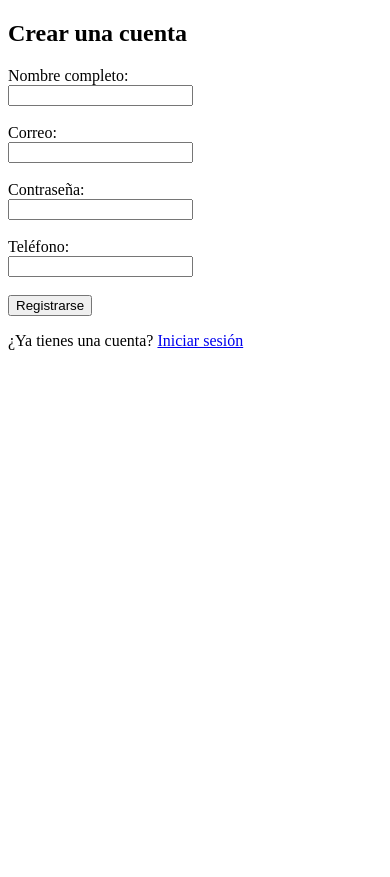
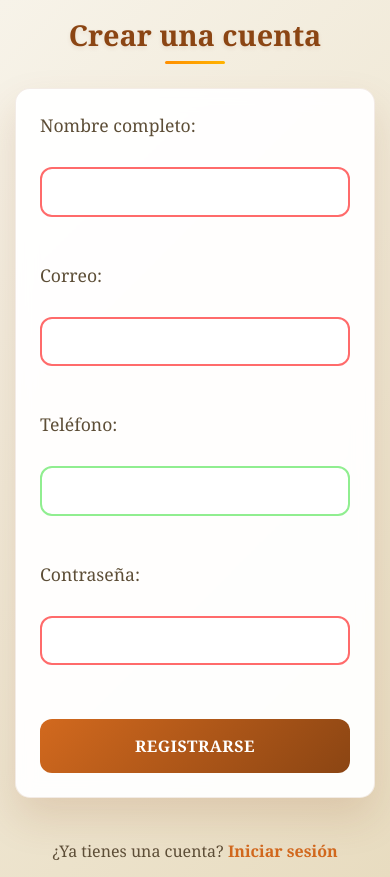
Before and after one commit to Danielaaa09/cafeteria_project, a Flask app: page /register in a window 390 px wide. Before the commit the page ends 350 px from the top, so only its background shows below. Run offline with Flask 3, Linux system fonts and the light colour scheme; parts of the project's set-up code (start-up, migrations or seed data) failed here and were passed over.

Commit message:
cambios realizados

```diff
--- a/static/login.css
+++ b/static/login.css
@@ -1,6 +1,4 @@
-/* login.css - Versión corregida */
-@import url('https://fonts.googleapis.com/css2?family=Space+Grotesk:wght@400;600;700&family=DM+Sans:wght@400;500&display=swap');
-
+/* Reset y configuración base */
 * {
     margin: 0;
     padding: 0;
@@ -8,237 +6,371 @@
 }
 
 body {
-    font-family: 'DM Sans', sans-serif;
+    font-family: 'Georgia', 'Times New Roman', serif;
+    background: linear-gradient(135deg, #f7f3e9 0%, #e8dcc0 100%);
     min-height: 100vh;
-    background: linear-gradient(135deg, #fffbeb 0%, #fed7aa 50%, #fffbeb 100%);
     display: flex;
     flex-direction: column;
     align-items: center;
     justify-content: center;
     padding: 20px;
-    position: relative;
-    overflow-x: hidden;
+    color: #3e2723;
 }
 
-/* Elementos decorativos de fondo */
-body::before {
-    content: '';
-    position: absolute;
-    top: 10%;
-    left: 10%;
-    width: 120px;
-    height: 120px;
-    background: rgba(234, 88, 12, 0.1);
-    border-radius: 50%;
-    filter: blur(40px);
-    z-index: 1;
-}
-
-body::after {
-    content: '';
-    position: absolute;
-    bottom: 15%;
-    right: 15%;
-    width: 160px;
-    height: 160px;
-    background: rgba(251, 146, 60, 0.15);
-    border-radius: 50%;
-    filter: blur(50px);
-    z-index: 1;
-}
-
-/* Contenedor principal que agrupa todo */
-body > * {
-    position: relative;
-    z-index: 10;
+/* Contenedor principal del formulario */
+form {
+    background: white;
+    padding: 40px;
+    border-radius: 16px;
+    box-shadow: 0 20px 40px rgba(62, 39, 35, 0.1);
+    width: 100%;
+    max-width: 400px;
+    border: 1px solid #d7ccc8;
 }
 
 /* Título principal */
 h2 {
-    font-family: 'Space Grotesk', sans-serif;
-    font-size: 28px;
-    font-weight: 700;
-    color: #1f2937;
+    font-size: 2rem;
+    font-weight: 600;
+    color: #5d4037;
     text-align: center;
     margin-bottom: 30px;
-    background: rgba(255, 255, 255, 0.95);
-    backdrop-filter: blur(10px);
-    padding: 20px;
-    border-radius: 20px 20px 0 0;
-    box-shadow: 0 -5px 20px rgba(0, 0, 0, 0.05);
-    width: 100%;
-    max-width: 400px;
-    border: 1px solid rgba(255, 255, 255, 0.2);
-    border-bottom: none;
     position: relative;
 }
 
 h2::after {
-    content: '☕';
-    display: block;
-    font-size: 32px;
-    margin-top: 8px;
-    opacity: 0.8;
-}
-
-/* Contenedor principal del formulario */
-form {
-    background: rgba(255, 255, 255, 0.95);
-    backdrop-filter: blur(10px);
-    padding: 40px;
-    border-radius: 0;
-    box-shadow: 0 20px 40px rgba(0, 0, 0, 0.1);
-    width: 100%;
-    max-width: 400px;
-    border: 1px solid rgba(255, 255, 255, 0.2);
-    border-top: none;
-    border-bottom: none;
+    content: '';
+    position: absolute;
+    bottom: -10px;
+    left: 50%;
+    transform: translateX(-50%);
+    width: 60px;
+    height: 3px;
+    background: linear-gradient(90deg, #ff8f00, #ffb300);
+    border-radius: 2px;
 }
 
 /* Etiquetas */
 label {
     display: block;
+    font-size: 0.95rem;
     font-weight: 500;
-    color: #374151;
+    color: #5d4037;
     margin-bottom: 8px;
-    font-size: 14px;
-    letter-spacing: 0.5px;
+    margin-top: 16px;
+}
+
+label:first-of-type {
+    margin-top: 0;
 }
 
 /* Campos de entrada */
 input[type="email"],
 input[type="password"] {
     width: 100%;
-    padding: 14px 16px;
-    border: 2px solid #e5e7eb;
-    border-radius: 12px;
-    font-size: 16px;
-    font-family: 'DM Sans', sans-serif;
-    background: #ffffff;
+    padding: 12px 16px;
+    border: 2px solid #e0e0e0;
+    border-radius: 8px;
+    font-size: 1rem;
     transition: all 0.3s ease;
-    margin-bottom: 20px;
+    background: #fafafa;
+    color: #3e2723;
 }
 
 input[type="email"]:focus,
 input[type="password"]:focus {
     outline: none;
-    border-color: #ea580c;
-    box-shadow: 0 0 0 3px rgba(234, 88, 12, 0.1);
-    transform: translateY(-1px);
+    border-color: #ff8f00;
+    background: white;
+    box-shadow: 0 0 0 3px rgba(255, 143, 0, 0.1);
 }
 
 /* Botón de envío */
 input[type="submit"] {
     width: 100%;
     padding: 14px;
-    background: linear-gradient(135deg, #ea580c 0%, #dc2626 100%);
+    background: linear-gradient(135deg, #ff8f00 0%, #ffb300 100%);
     color: white;
     border: none;
-    border-radius: 12px;
-    font-size: 16px;
+    border-radius: 8px;
+    font-size: 1.1rem;
     font-weight: 600;
-    font-family: 'DM Sans', sans-serif;
     cursor: pointer;
     transition: all 0.3s ease;
-    margin-top: 10px;
-    box-shadow: 0 4px 15px rgba(234, 88, 12, 0.3);
+    margin-top: 24px;
+    text-transform: uppercase;
+    letter-spacing: 0.5px;
 }
 
 input[type="submit"]:hover {
-    background: linear-gradient(135deg, #dc2626 0%, #b91c1c 100%);
+    background: linear-gradient(135deg, #f57c00 0%, #ff9800 100%);
     transform: translateY(-2px);
-    box-shadow: 0 6px 20px rgba(234, 88, 12, 0.4);
+    box-shadow: 0 8px 20px rgba(255, 143, 0, 0.3);
 }
 
 input[type="submit"]:active {
     transform: translateY(0);
 }
 
-/* Contenedor de enlaces */
+/* Enlaces */
 p {
     text-align: center;
-    margin: 0;
-    padding: 15px 40px;
-    color: #6b7280;
-    font-size: 14px;
-    line-height: 1.6;
-    background: rgba(255, 255, 255, 0.95);
-    backdrop-filter: blur(10px);
-    width: 100%;
-    max-width: 400px;
-    border: 1px solid rgba(255, 255, 255, 0.2);
+    margin-top: 20px;
+    font-size: 0.9rem;
+    color: #6d4c41;
 }
 
-/* Primer párrafo (registro) */
-p:first-of-type {
-    border-top: 1px solid #f3f4f6;
-    border-bottom: none;
-}
-
-/* Último párrafo (recuperar contraseña) */
-p:last-of-type {
-    border-radius: 0 0 20px 20px;
-    box-shadow: 0 5px 20px rgba(0, 0, 0, 0.05);
-}
-
-/* Enlaces */
 a {
-    color: #ea580c;
+    color: #ff8f00;
     text-decoration: none;
     font-weight: 500;
     transition: color 0.3s ease;
 }
 
 a:hover {
-    color: #dc2626;
+    color: #f57c00;
     text-decoration: underline;
 }
 
-/* Responsivo para móviles */
+/* Espaciado entre párrafos */
+p + p {
+    margin-top: 12px;
+}
+
+/* Responsive */
 @media (max-width: 480px) {
+    form {
+        padding: 30px 20px;
+        margin: 0 10px;
+    }
+
+    h2 {
+        font-size: 1.75rem;
+    }
+
+    input[type="email"],
+    input[type="password"] {
+        padding: 10px 14px;
+    }
+
+    input[type="submit"] {
+        padding: 12px;
+        font-size: 1rem;
+    }
+}
+
+/* Efectos adicionales */
+form::before {
+    content: '';
+    position: absolute;
+    top: -2px;
+    left: -2px;
+    right: -2px;
+    bottom: -2px;
+    background: linear-gradient(45deg, #ff8f00, #ffb300, #ff8f00);
+    border-radius: 18px;
+    z-index: -1;
+    opacity: 0;
+    transition: opacity 0.3s ease;
+}
+
+form:hover::before {
+    opacity: 0.1;
+}
+* {
+    margin: 0;
+    padding: 0;
+    box-sizing: border-box;
+}
+
+body {
+    font-family: 'Georgia', 'Times New Roman', serif;
+    background: linear-gradient(135deg, #f7f3e9 0%, #e8dcc0 100%);
+    min-height: 100vh;
+    display: flex;
+    flex-direction: column;
+    justify-content: center;
+    align-items: center;
+    padding: 20px;
+    color: #5d4e37;
+}
+
+h2 {
+    font-size: 2.5rem;
+    font-weight: 600;
+    color: #8b4513;
+    margin-bottom: 2rem;
+    text-align: center;
+    text-shadow: 0 2px 4px rgba(139, 69, 19, 0.1);
+}
+
+form {
+    background: rgba(255, 255, 255, 0.95);
+    padding: 3rem;
+    border-radius: 20px;
+    box-shadow: 0 20px 40px rgba(139, 69, 19, 0.15);
+    backdrop-filter: blur(10px);
+    border: 1px solid rgba(139, 69, 19, 0.1);
+    width: 100%;
+    max-width: 450px;
+}
+
+label {
+    display: block;
+    font-size: 1.1rem;
+    font-weight: 500;
+    color: #5d4e37;
+    margin-bottom: 0.5rem;
+    margin-top: 1rem;
+}
+
+label:first-of-type {
+    margin-top: 0;
+}
+
+input[type="text"],
+input[type="email"],
+input[type="password"] {
+    width: 100%;
+    padding: 1rem;
+    border: 2px solid #e8dcc0;
+    border-radius: 12px;
+    font-size: 1rem;
+    font-family: inherit;
+    background: rgba(255, 255, 255, 0.8);
+    color: #5d4e37;
+    transition: all 0.3s ease;
+    margin-bottom: 0.5rem;
+}
+
+input[type="text"]:focus,
+input[type="email"]:focus,
+input[type="password"]:focus {
+    outline: none;
+    border-color: #d2691e;
+    background: rgba(255, 255, 255, 1);
+    box-shadow: 0 0 0 3px rgba(210, 105, 30, 0.1);
+    transform: translateY(-2px);
+}
+
+input[type="submit"] {
+    width: 100%;
+    padding: 1.2rem;
+    background: linear-gradient(135deg, #d2691e 0%, #8b4513 100%);
+    color: white;
+    border: none;
+    border-radius: 12px;
+    font-size: 1.1rem;
+    font-weight: 600;
+    font-family: inherit;
+    cursor: pointer;
+    transition: all 0.3s ease;
+    margin-top: 1.5rem;
+    text-transform: uppercase;
+    letter-spacing: 0.5px;
+}
+
+input[type="submit"]:hover {
+    background: linear-gradient(135deg, #ff7f50 0%, #d2691e 100%);
+    transform: translateY(-3px);
+    box-shadow: 0 10px 25px rgba(139, 69, 19, 0.3);
+}
+
+input[type="submit"]:active {
+    transform: translateY(-1px);
+    box-shadow: 0 5px 15px rgba(139, 69, 19, 0.3);
+}
+
+p {
+    text-align: center;
+    margin-top: 2rem;
+    font-size: 1rem;
+    color: #5d4e37;
+}
+
+a {
+    color: #d2691e;
+    text-decoration: none;
+    font-weight: 600;
+    transition: all 0.3s ease;
+}
+
+a:hover {
+    color: #8b4513;
+    text-decoration: underline;
+}
+
+/* Responsive Design */
+@media (max-width: 768px) {
     body {
         padding: 15px;
     }
 
-    h2,
-    form,
-    p {
-        max-width: 100%;
-        padding-left: 25px;
-        padding-right: 25px;
+    h2 {
+        font-size: 2rem;
+        margin-bottom: 1.5rem;
+    }
+
+    form {
+        padding: 2rem;
+        border-radius: 15px;
+    }
+
+    input[type="text"],
+    input[type="email"],
+    input[type="password"] {
+        padding: 0.9rem;
+        font-size: 0.95rem;
+    }
+
+    input[type="submit"] {
+        padding: 1rem;
+        font-size: 1rem;
+    }
+}
+
+@media (max-width: 480px) {
+    form {
+        padding: 1.5rem;
+        margin: 10px;
     }
 
     h2 {
-        font-size: 24px;
-        padding-top: 25px;
-        padding-bottom: 25px;
+        font-size: 1.8rem;
     }
 
-    form {
-        padding-top: 30px;
-        padding-bottom: 30px;
-    }
-
+    input[type="text"],
     input[type="email"],
-    input[type="password"],
-    input[type="submit"] {
-        padding: 12px 14px;
-        font-size: 15px;
+    input[type="password"] {
+        padding: 0.8rem;
     }
 }
 
-/* Animación sutil al cargar */
-h2, form, p {
-    animation: fadeInUp 0.6s ease-out;
-}
-
-@keyframes fadeInUp {
+/* Animaciones sutiles */
+@keyframes fadeIn {
     from {
         opacity: 0;
-        transform: translateY(30px);
+        transform: translateY(20px);
     }
     to {
         opacity: 1;
         transform: translateY(0);
     }
 }
+
+form {
+    animation: fadeIn 0.6s ease-out;
+}
+
+/* Efectos adicionales para mejorar la experiencia */
+input[type="text"]:valid,
+input[type="email"]:valid,
+input[type="password"]:valid {
+    border-color: #90EE90;
+}
+
+input[type="text"]:invalid:not(:focus):not(:placeholder-shown),
+input[type="email"]:invalid:not(:focus):not(:placeholder-shown),
+input[type="password"]:invalid:not(:focus):not(:placeholder-shown) {
+    border-color: #ff6b6b;
+}
--- a/templates/register.html
+++ b/templates/register.html
@@ -2,6 +2,7 @@
 <html>
 <head>
     <title>Registro de Usuario</title>
+    <link rel="stylesheet" href="{{ url_for('static', filename='login.css') }}">
 </head>
 <body>
     <h2>Crear una cuenta</h2>
@@ -12,11 +13,11 @@
         <label>Correo:</label><br>
         <input type="email" name="correo" required><br><br>
 
-        <label>Contraseña:</label><br>
-        <input type="password" name="contrasena" required><br><br>
-
         <label>Teléfono:</label><br>
         <input type="text" name="telefono"><br><br>
+
+         <label>Contraseña:</label><br>
+        <input type="password" name="contrasena" required><br><br>
 
         <input type="submit" value="Registrarse">
     </form>
```
Also changed, not shown: static/paginaprin.css (line endings or trailing spaces).
